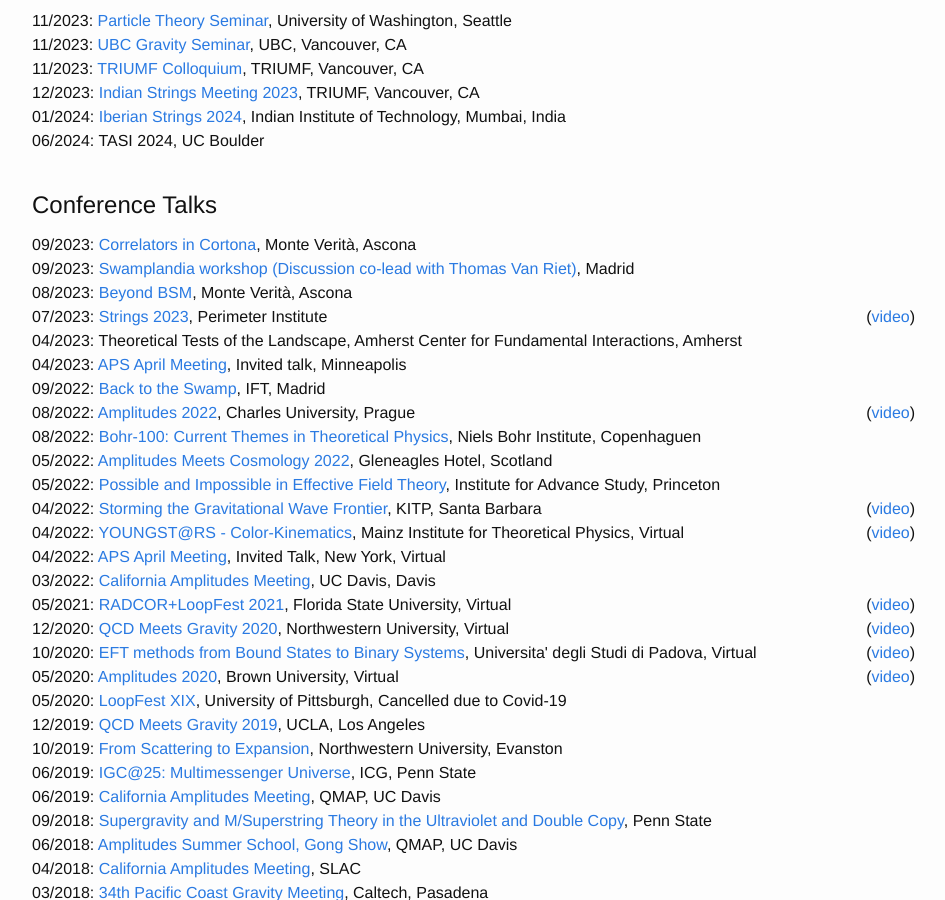
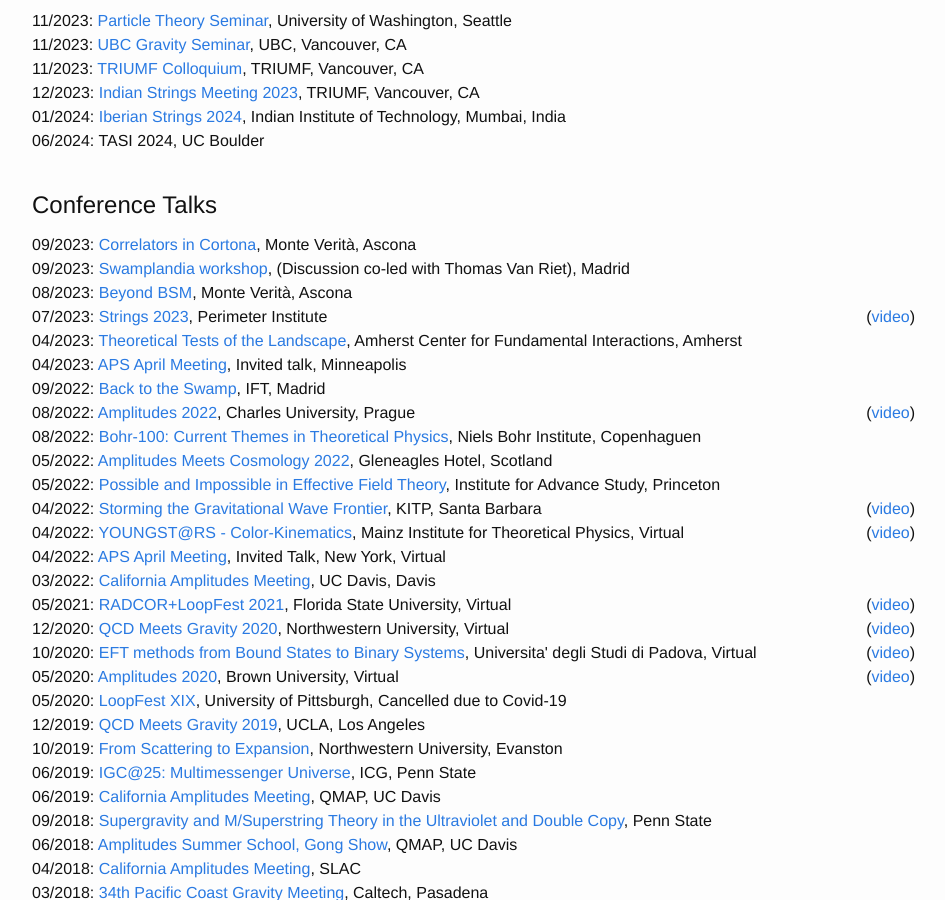
Before and after one commit to julioparra/julioparra.github.io, a Jekyll site: the page built from index.md, in a window 1280 px wide and 900 px high, scrolled down 1288 px. Shown: the whole window, without its empty margins (168-1113 px from the left). Built offline with Jekyll 4.4.1, drawn with Linux system fonts in a browser that asks for light colours; nearby versions of some CDN libraries.

Commit message:
More talks

```diff
--- a/_data/talks.yml
+++ b/_data/talks.yml
@@ -63,11 +63,11 @@
   video:
 
 - date: 2023-09-13
-  name: Swamplandia workshop (Discussion co-lead with Thomas Van Riet)
+  name: Swamplandia workshop
   type: conference
   link: https://eventos.uam.es/99620/detail/swamplandia.html
   institution:
-  location: Madrid
+  location: (Discussion co-led with Thomas Van Riet), Madrid
   video:
 
 - date: 2023-08-17
@@ -113,7 +113,7 @@
 - date: 2023-04-19
   name: Theoretical Tests of the Landscape
   type: conference
-  link:
+  link: https://www.physics.umass.edu/acfi/seminars-and-workshops/theoretical-tests-of-the-landscape
   institution: Amherst Center for Fundamental Interactions
   location: Amherst
   video:
```
